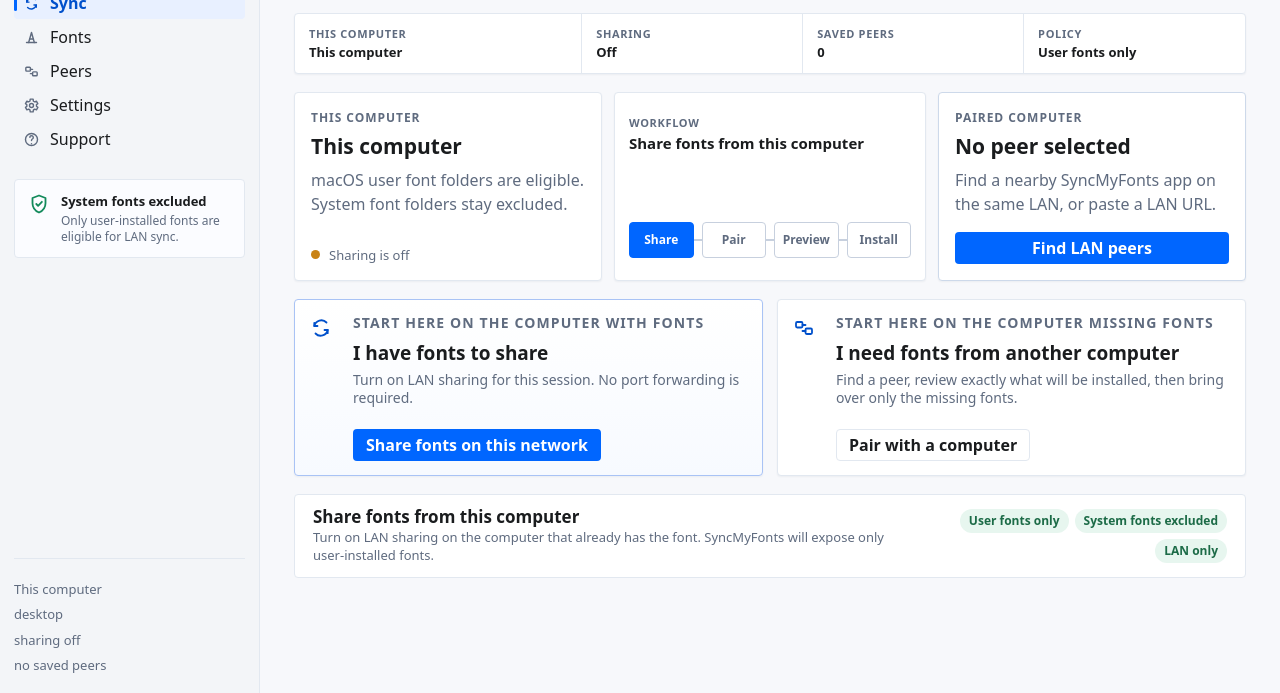
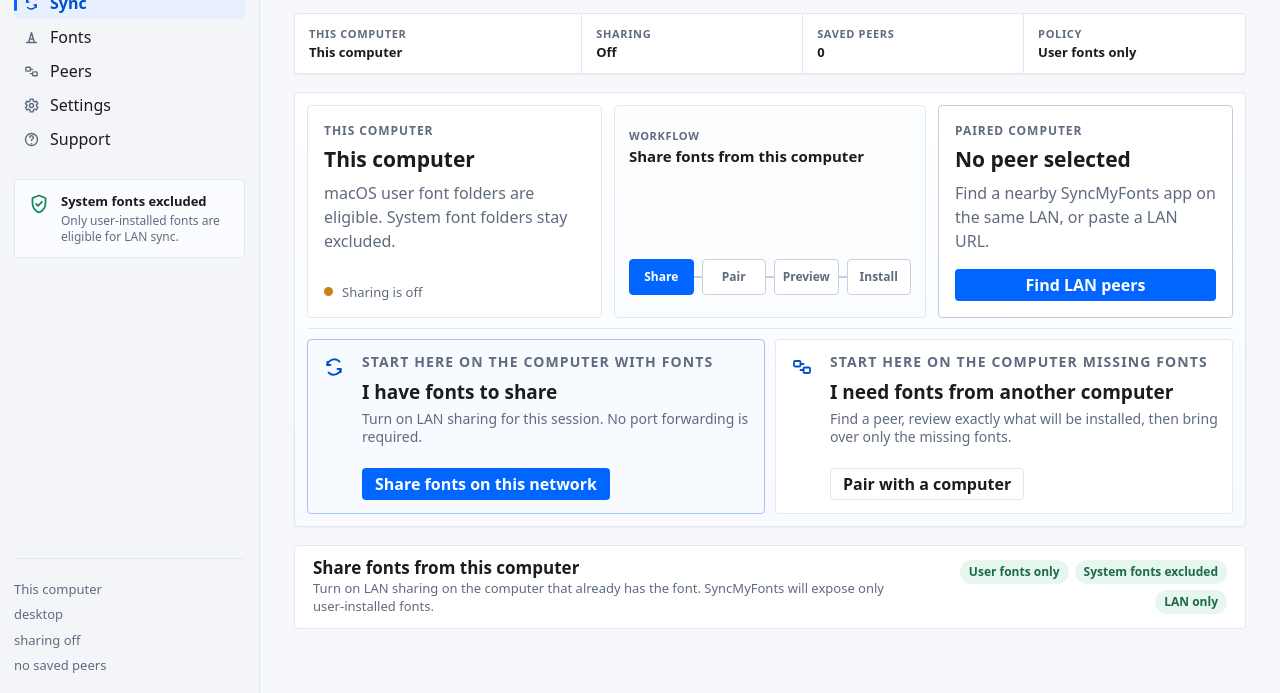
Before and after one commit to pcamp96/SyncMyFonts, a website: page apps/syncmyfonts-ui/dist/index.html in a window 1280 px wide. Shown: the part 107-800 px from the top of the page. Drawn offline with Linux system fonts and the light colour scheme.

Commit message:
Compose sync workflow as one board

```diff
--- a/apps/syncmyfonts-ui/dist/index.html
+++ b/apps/syncmyfonts-ui/dist/index.html
@@ -166,9 +166,8 @@
               <p>Find a nearby SyncMyFonts app on the same LAN, or paste a LAN URL.</p>
               <button class="button primary" type="button">Find LAN peers</button>
             </article>
-          </section>
 
-          <section class="action-grid compact-actions" aria-label="Choose a role">
+            <div class="action-grid compact-actions" aria-label="Choose a role">
               <article class="role-card selected">
                 <svg class="role-icon"><use href="#icon-sync"></use></svg>
                 <div>
@@ -188,6 +187,7 @@
                 </div>
                 <button class="button secondary" type="button">Pair with a computer</button>
               </article>
+            </div>
           </section>
 
           <section class="details-panel" aria-label="Current sync step">
--- a/apps/syncmyfonts-ui/dist/styles.css
+++ b/apps/syncmyfonts-ui/dist/styles.css
@@ -394,8 +394,13 @@ h2 {
 .sync-board {
   display: grid;
   grid-template-columns: minmax(220px, 1fr) 312px minmax(220px, 1fr);
-  gap: 12px;
+  gap: 10px 12px;
   align-items: stretch;
+  padding: 12px;
+  border: 1px solid var(--line);
+  border-radius: var(--radius);
+  background: linear-gradient(180deg, #ffffff, #f8faff);
+  box-shadow: var(--shadow);
 }
 
 .device-card,
@@ -412,10 +417,11 @@ h2 {
   flex-direction: column;
   min-height: 140px;
   padding: 16px;
+  box-shadow: none;
 }
 
 .device-card.peer {
-  border-color: #cdd9ea;
+  border-color: #bfcde0;
 }
 
 .device-card p {
@@ -453,8 +459,8 @@ h2 {
   padding: 22px 14px;
   border: 1px solid var(--line);
   border-radius: var(--radius);
-  background: var(--surface);
-  box-shadow: var(--shadow);
+  background: #fbfdff;
+  box-shadow: none;
 }
 
 .flow-caption {
@@ -517,16 +523,23 @@ h2 {
 .action-grid {
   display: grid;
   grid-template-columns: repeat(2, minmax(0, 1fr));
-  gap: 14px;
+  gap: 10px;
+}
+
+.sync-board .action-grid {
+  grid-column: 1 / -1;
+  padding-top: 10px;
+  border-top: 1px solid var(--line);
 }
 
 .role-card {
   display: grid;
-  grid-template-columns: 32px minmax(0, 1fr);
+  grid-template-columns: 28px minmax(0, 1fr);
   gap: 12px;
   align-items: start;
-  min-height: 112px;
-  padding: 14px;
+  min-height: 98px;
+  padding: 13px 14px;
+  box-shadow: none;
 }
 
 .role-card h2 {
@@ -548,7 +561,7 @@ h2 {
 
 .role-card.selected {
   border-color: #a9c3f5;
-  background: linear-gradient(180deg, #ffffff, #f7faff);
+  background: #f7faff;
 }
 
 .role-icon {
```
Lines whose indentation alone changed are shown as unchanged.
